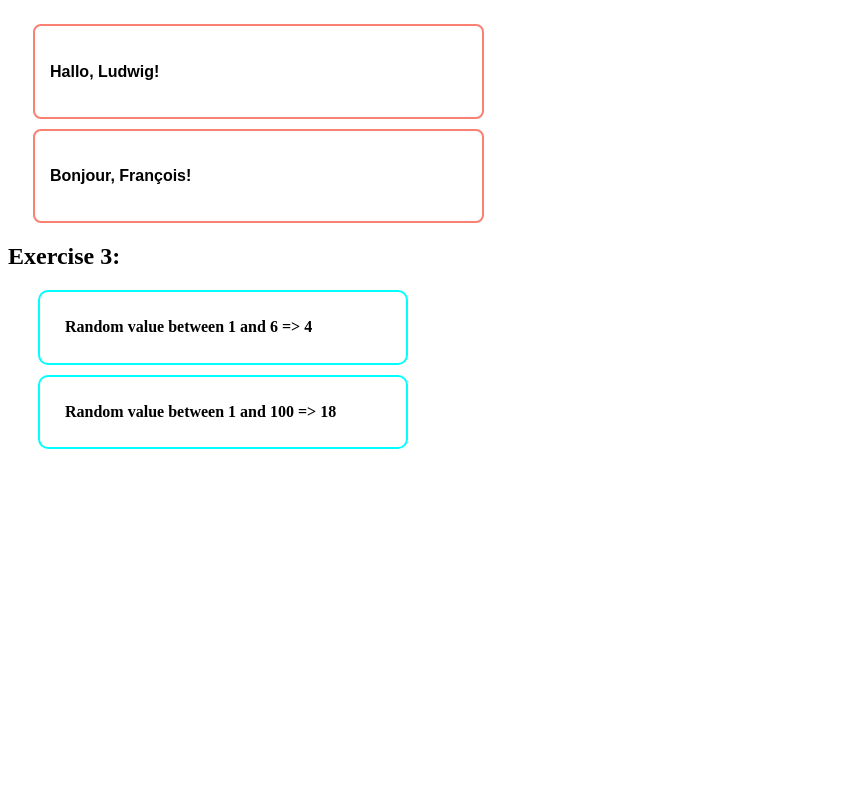
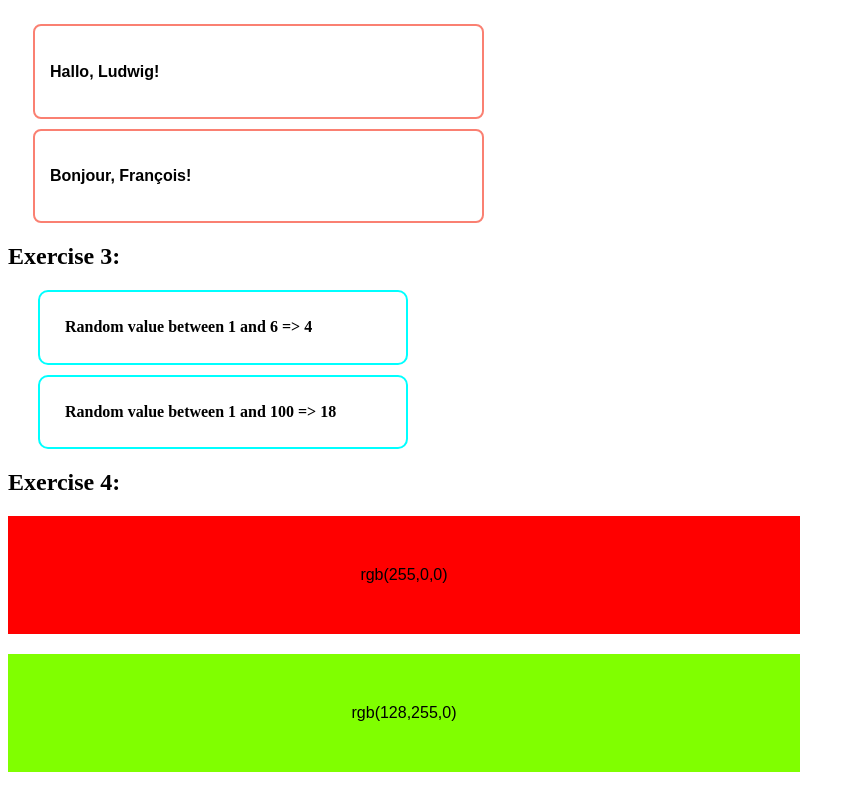
Before and after one commit to Mika7596/Props-Training, a React (Vite) app: page / in a window 1280 px wide. Shown: the part 618-1410 px from the top of the page, without its empty margins (0-855 px from the left). Before the commit the page ends 1077 px from the top, so only its background shows below. Built offline with nearby package versions, Linux system fonts and the light colour scheme.

Commit message:
Completed Exercise 4

```diff
--- a/src/App.jsx
+++ b/src/App.jsx
@@ -2,6 +2,7 @@ import './App.css'
 import Exercise1 from './views/Exercise1'
 import Exercise2 from './views/Exercise2'
 import Exercise3 from './views/Exercise3'
+import Exercise4 from './views/Exercise4'
 
 function App() {
 
@@ -10,6 +11,7 @@ function App() {
     <Exercise1></Exercise1>
     <Exercise2></Exercise2>
     <Exercise3></Exercise3>
+    <Exercise4></Exercise4>
     </>
   )
 }
--- /dev/null
+++ b/src/components/BoxColor.jsx
@@ -0,0 +1,9 @@
+import React from 'react'
+
+function BoxColor(props) {
+  return (
+    <div style={{padding: "50px 80px", textAlign: "center", fontFamily: "Arial", backgroundColor: `rgb(${props.r}, ${props.g}, ${props.b})`, width: "50%", marginBottom: "20px"}}>rgb({props.r},{props.g},{props.b})</div>
+  )
+}
+
+export default BoxColor
--- /dev/null
+++ b/src/views/Exercise4.jsx
@@ -0,0 +1,14 @@
+import React from 'react'
+import BoxColor from '../components/BoxColor'
+
+function Exercise4() {
+  return (
+    <div>
+        <h2>Exercise 4: </h2>
+        <BoxColor r={255} g={0} b={0}></BoxColor>
+        <BoxColor r={128} g={255} b={0} />
+    </div>
+  )
+}
+
+export default Exercise4
```
